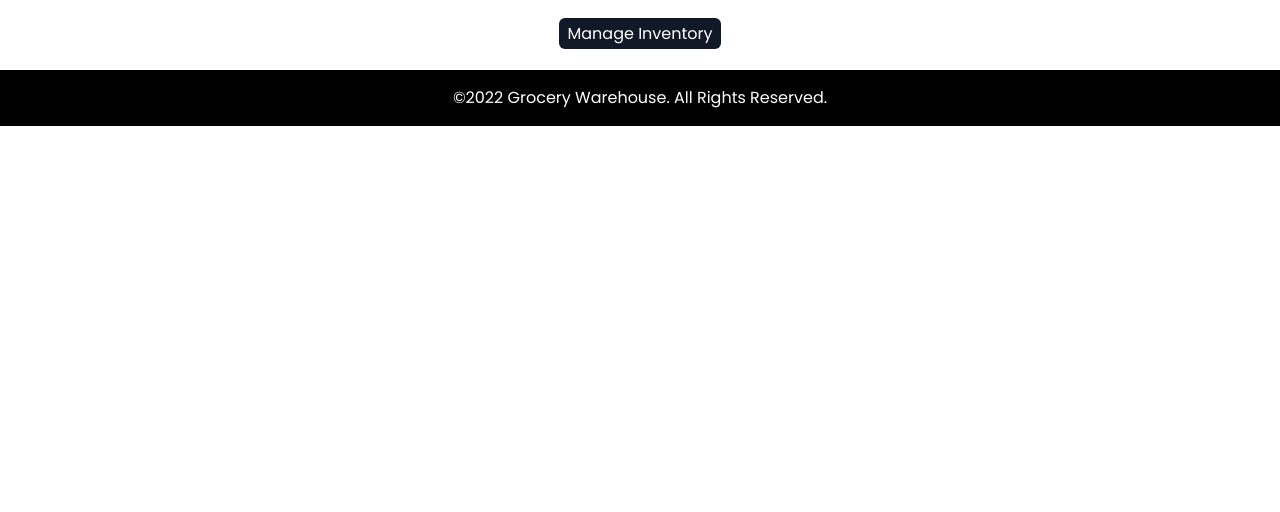
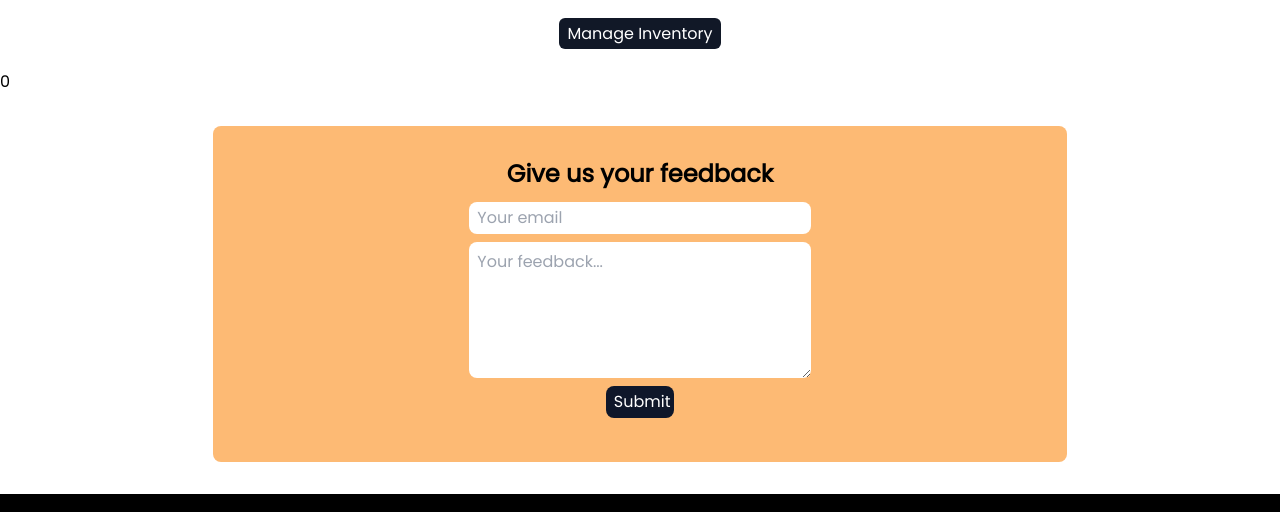
Before and after one commit to dev-weirdo/warehouse-management-client, a React (Create React App) app: page / in a window 1280 px wide. Shown: the part 623-1135 px from the top of the page. Before the commit the page ends 800 px from the top, so only its background shows below. Built offline with nearby package versions, Linux system fonts and the light colour scheme; no server answers.

Commit message:
Added Feedback section

```diff
--- a/src/App.js
+++ b/src/App.js
@@ -1,6 +1,6 @@
 import { Route, Routes } from "react-router-dom";
-import Blogs from "./assets/Blogs/Blogs";
 import AddNewItem from "./components/AddNewItem/AddNewItem";
+import Blogs from "./components/Blogs/Blogs";
 import Inventory from "./components/Inventory/Inventory";
 import InventoryItem from "./components/InventoryItem/InventoryItem";
 import Login from "./components/Login/Login";
--- /dev/null
+++ b/src/components/Feedback/Feedback.js
@@ -0,0 +1,16 @@
+import React from 'react';
+
+const Feedback = () => {
+    return (
+        <div className='bg-orange-300 my-8 py-8 md:w-2/3 mx-auto rounded-lg'>
+            <p className='text-2xl font-bold text-center mb-2'>Give us your feedback</p>
+            <div className='w-4/5 md:w-2/5 flex flex-col mx-auto my-3'>
+                <input placeholder='Your email' className='  mb-2 rounded-lg px-2 py-1 outline-none' type="email" />
+                <textarea className='mb-2 rounded-lg p-2 outline-none' placeholder='Your feedback...' name="" id="" cols="10" rows="5"></textarea>
+                <button className='bg-slate-900 hover:bg-slate-800 text-white w-2/5 md:w-1/5 mx-auto rounded-lg px-2 py-1' type='submit'>Submit</button>
+            </div>
+        </div>
+    );
+};
+
+export default Feedback;
--- /dev/null
+++ b/src/components/Review/Review.js
@@ -0,0 +1,11 @@
+import React from 'react';
+
+const Review = () => {
+    return (
+        <div>
+            Hi
+        </div>
+    );
+};
+
+export default Review;
--- /dev/null
+++ b/src/components/Reviews/Reviews.js
@@ -0,0 +1,21 @@
+import React, { useEffect, useState } from 'react';
+
+const Reviews = () => {
+    const [reviews, setReviews] = useState([]);
+
+    useEffect(() => {
+        fetch('http://localhost:5000/reviews')
+            .then(res => res.json())
+            .then(data => setReviews(data))
+    }, [])
+
+    return (
+        <div>
+            {
+                reviews.length
+            }
+        </div>
+    );
+};
+
+export default Reviews;
--- a/src/pages/Home/Home.js
+++ b/src/pages/Home/Home.js
@@ -1,11 +1,15 @@
 import Banner from '../../components/Banner/Banner';
+import Feedback from '../../components/Feedback/Feedback';
 import Items from '../../components/Items/Items';
+import Reviews from '../../components/Reviews/Reviews';
 
 const Home = () => {
     return (
         <div>
             <Banner></Banner>
             <Items></Items>
+            <Reviews></Reviews>
+            <Feedback></Feedback>
         </div>
     );
 };
```
Also changed, not shown: src/components/Blogs/Blogs.js (renamed from src/assets/Blogs/Blogs.js).
